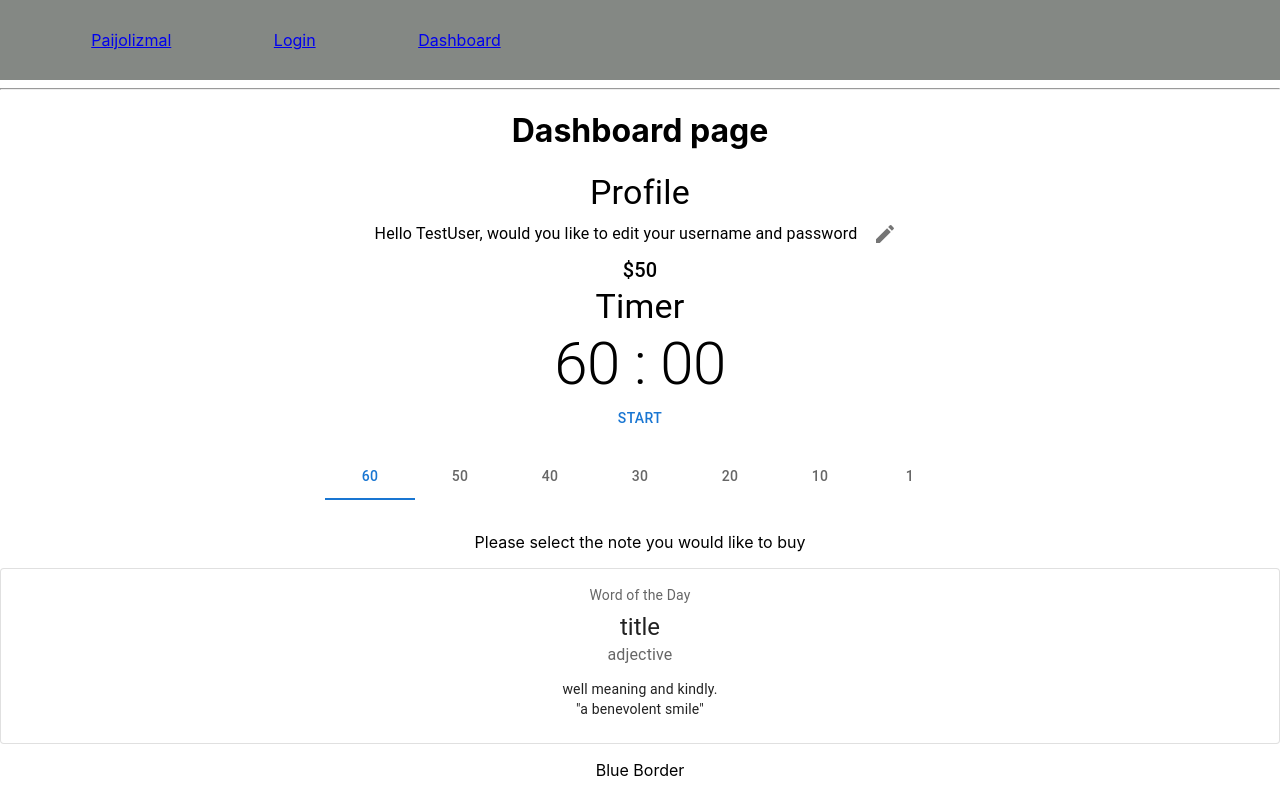
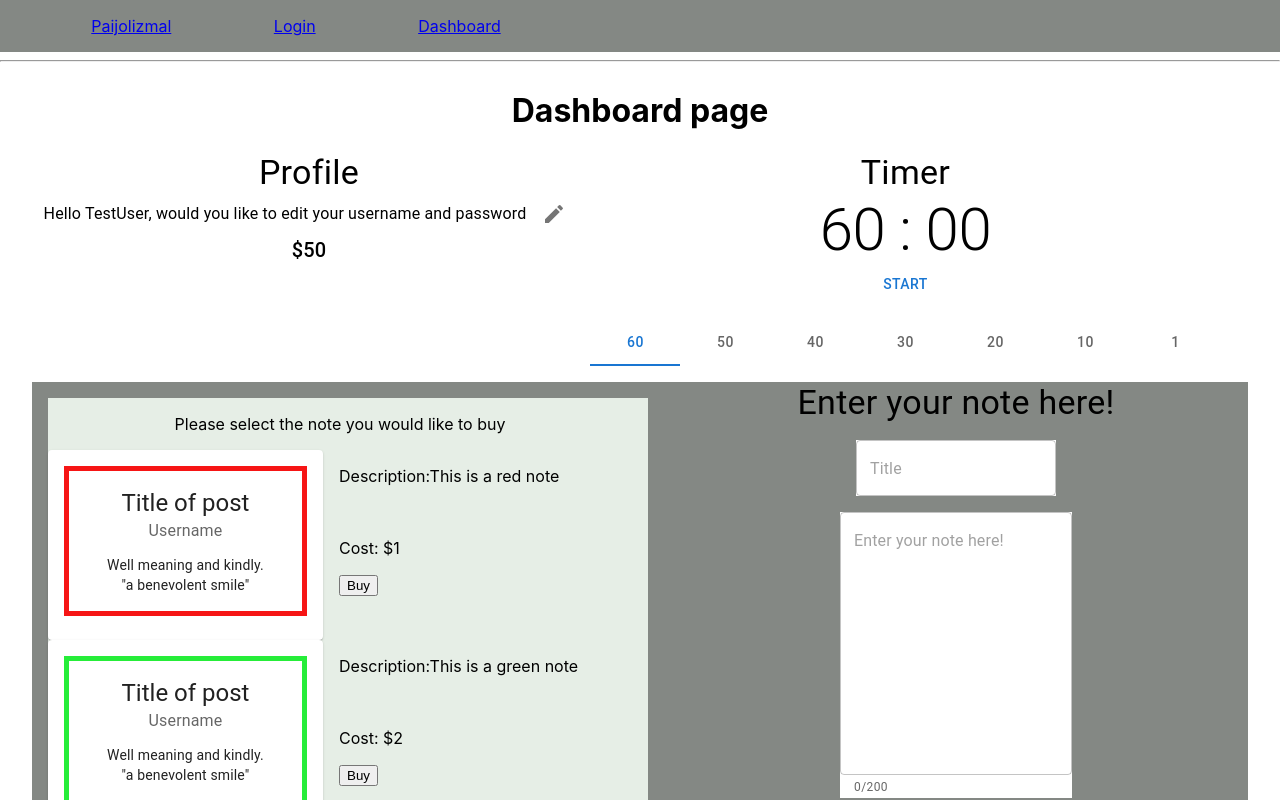
Before and after one commit to J5kinner/PaiJoLizMal, a React (Create React App) app: page /dashboard in a window 1280 px wide. Shown: the top 800 px of the page. Built offline with nearby package versions, Linux system fonts and the light colour scheme.

Commit message:
basic shop items in draft locations

```diff
--- a/src/assets/global/_colors.scss
+++ b/src/assets/global/_colors.scss
@@ -1,2 +1,6 @@
-$danger: #c00c00;
+$red: #F61515;
+$green: #26ED39;
 $smoke:  #848884;
+$light-smoke: #e6eee6;
+$blue: #009dff;
+$white: #fff;
--- a/src/assets/scss/components/Shop.scss
+++ b/src/assets/scss/components/Shop.scss
@@ -0,0 +1,40 @@
+@import "../../global/_colors.scss";
+
+.shop {
+  background-color: $light-smoke;
+  margin: 1em;
+  width: 100%;
+  padding-right: 1em;
+}
+
+.shop-item {
+  display: flex;
+  padding: 1em;
+  flex-direction: column;
+}
+
+.shop-item-area {
+  display: flex;
+  .desc {
+    display: block;
+    padding-left: 1em;
+    text-align: left;
+  }
+}
+
+.list {
+  list-style-type: none;
+  padding: 0;
+}
+
+.shop-item-red {
+  border: 5px solid $red;
+}
+
+.shop-item-green {
+  border: 5px solid $green;
+}
+
+.shop-item-blue {
+  border: 5px solid $blue;
+}
--- a/src/assets/scss/layout/App.scss
+++ b/src/assets/scss/layout/App.scss
@@ -15,7 +15,7 @@ nav {
   display: flex;
   justiy-content: space-around;
   align-items: center;
-  min-height: 10vh;
+  min-height: 5vh;
   background: $smoke;
   color: white;
 }
@@ -29,7 +29,7 @@ nav {
 }
 
 .note-space {
-  background: grey;
+  background: $smoke;
   padding: 5em;
   display: flex;
   flex-wrap: wrap;
--- /dev/null
+++ b/src/assets/scss/views/Dashboard.scss
@@ -0,0 +1,30 @@
+@import '../../global/_colors.scss';
+
+.dash-page {
+    display: flex;
+    justify-content: center;
+
+}
+
+.dashboard {
+    display: flex;
+    flex-wrap: wrap;
+    width: 95vw;
+    justify-content: center;
+    background: $white;
+
+}
+.profile {
+    display: flex;
+}
+
+.pomo {
+    display: flex;
+}
+
+.shop-front {
+    display: flex;
+    width: 95vw;
+
+    background: $smoke;
+}
--- a/src/components/Note.js
+++ b/src/components/Note.js
@@ -3,34 +3,59 @@ import Box from '@mui/material/Box';
 import Card from '@mui/material/Card';
 import CardContent from '@mui/material/CardContent';
 import Typography from '@mui/material/Typography';
+import '../assets/scss/components/Shop.scss'
 
-const NoteCard = (
-      <React.Fragment>
+
+
+const Note = (props) => {
+  return (
+    <Card sx={{ minWidth: 275 }}>
       <CardContent>
-          <Typography sx={{ fontSize: 14 }} color="text.secondary" gutterBottom>
-            Word of the Day
+        <div className={"shop-item shop-item-" + props.color}>
+        <Typography variant="h5" >
+          Title of post
         </Typography>
-          <Typography variant="h5" component="div">
-              title
-          </Typography>
+
         <Typography sx={{ mb: 1.5 }} color="text.secondary">
-            adjective
+          Username
         </Typography>
         <Typography variant="body2">
-            well meaning and kindly.
+          Well meaning and kindly.
           <br />
           {'"a benevolent smile"'}
         </Typography>
+        </div>
       </CardContent>
+    </Card>
+  );
+}
 
-      </React.Fragment>
+export default Note;
 
-);
+// const NoteCard = (
+//       <React.Fragment>
+//         <CardContent>
+//           <Typography variant="h5" component="div">
+//               Title
+//           </Typography>
+//           <Typography sx={{ mb: 1.5 }} color="text.secondary">
+//             Username
+//           </Typography>
+//           <Typography variant="body2">
+//             well meaning and kindly.
+//             <br />
+//             {'"a benevolent smile"'}
+//           </Typography>
+//         </CardContent>
 
-export default function Note() {
-    return (
-        <Box sx={{ minWidth: 275 }}>
-        <Card variant="outlined">{NoteCard}</Card>
-      </Box>
-    )
-};
+//       </React.Fragment>
+
+// );
+
+// export default function Note() {
+//     return (
+//         <Box sx={{ minWidth: 275 }}>
+//         <Card variant="outlined">{NoteCard}</Card>
+//       </Box>
+//     )
+// };
--- a/src/components/Shop.js
+++ b/src/components/Shop.js
@@ -1,15 +1,26 @@
-import React from 'react'
-import ShopItem from './ShopItem'
+import React from "react";
+import ShopItem from "./ShopItem";
+import "../assets/scss/components/Shop.scss";
 
-function Shop() {
-    return (
-        <div className="shop">
-            <p>Please select the note you would like to buy</p>
-            <ShopItem title="Blue Border" cost="3" color="blue"/>
+const items = [
+  { id: 1, title: "This is a red note", cost: 1, color: "red" },
+  { id: 2, title: "This is a green note", cost: 2, color: "green" },
+  { id: 3, title: "This is a blue note", cost: 3, color: "blue" },
+];
 
-
-        </div>
-    )
+function Shop(props) {
+  return (
+    <div className="shop">
+      <p>Please select the note you would like to buy</p>
+      <ul className="list">
+        {items.map((item) => (
+          <li key={item.id}>
+            <ShopItem title={item.title} cost={item.cost} color={item.color} />
+          </li>
+        ))}
+      </ul>
+    </div>
+  );
 }
 
-export default Shop
+export default Shop;
--- a/src/components/ShopItem.js
+++ b/src/components/ShopItem.js
@@ -1,17 +1,19 @@
-import React from 'react'
-import Note from './Note.js';
-import '../assets/scss/components/Shop.scss'
+import React from "react";
+import Note from "./Note.js";
+import "../assets/scss/components/Shop.scss";
 
 const ShopItem = (props) => {
-    return (
-        <div className={"shop-item shop-item-" + props.color}>
-            <Note/>
-            <p>{props.title}</p>
-            <p>{props.price}</p>
+  return (
+    <div className="shop-item-area">
+      <Note color={props.color} />
+      <div className="shop-item-area desc">
+        <p>Description:{props.title}</p>
+        <br />
+        <p>Cost: ${props.cost}</p>
+        <button href="/">Buy</button>
+      </div>
+    </div>
+  );
+};
 
-
-        </div>
-    )
-}
-
-export default ShopItem
+export default ShopItem;
--- a/src/views/Dashboard/DashboardPage.js
+++ b/src/views/Dashboard/DashboardPage.js
@@ -10,36 +10,43 @@ import Shop from "../../components/Shop";
 import NoteEditor from "./NoteEditor";
 import PomodoroTimer from "./PomodoroTimer";
 import ProfileCard from "./ProfileCard";
+import "../../assets/scss/views/Dashboard.scss";
 
 const randomUser = {
-     name: 'TestUser',
+  name: "TestUser",
   balance: 50,
   stats: {
     totalTime: 300,
     totalSessions: 10,
   },
- }
+};
 
 function DashboardPage() {
-     const [user, setUser] = useState(randomUser)
+  const [user, setUser] = useState(randomUser);
 
   const setUserBalance = (newBalance) => {
-         let difference = newBalance - user.balance
-         setUser({ ...user, balance: newBalance })
+    let difference = newBalance - user.balance;
+    setUser({ ...user, balance: newBalance });
 
-         return difference
-     }
+    return difference;
+  };
 
   return (
-         <div>
+    <div className="dash-page">
+      <div className="dashboard">
         <h1>Dashboard page</h1>
+        <div className="profile">
           <ProfileCard user={user} />
+
+        <div className="pomo">
           <PomodoroTimer setUserBalance={setUserBalance} />
+        </div>
+        </div>
         <div className="shop-front">
-             <Shop/>
+          <Shop />
           <NoteEditor />
         </div>
-
+      </div>
     </div>
   );
 }
```
Lines whose indentation alone changed are shown as unchanged.
